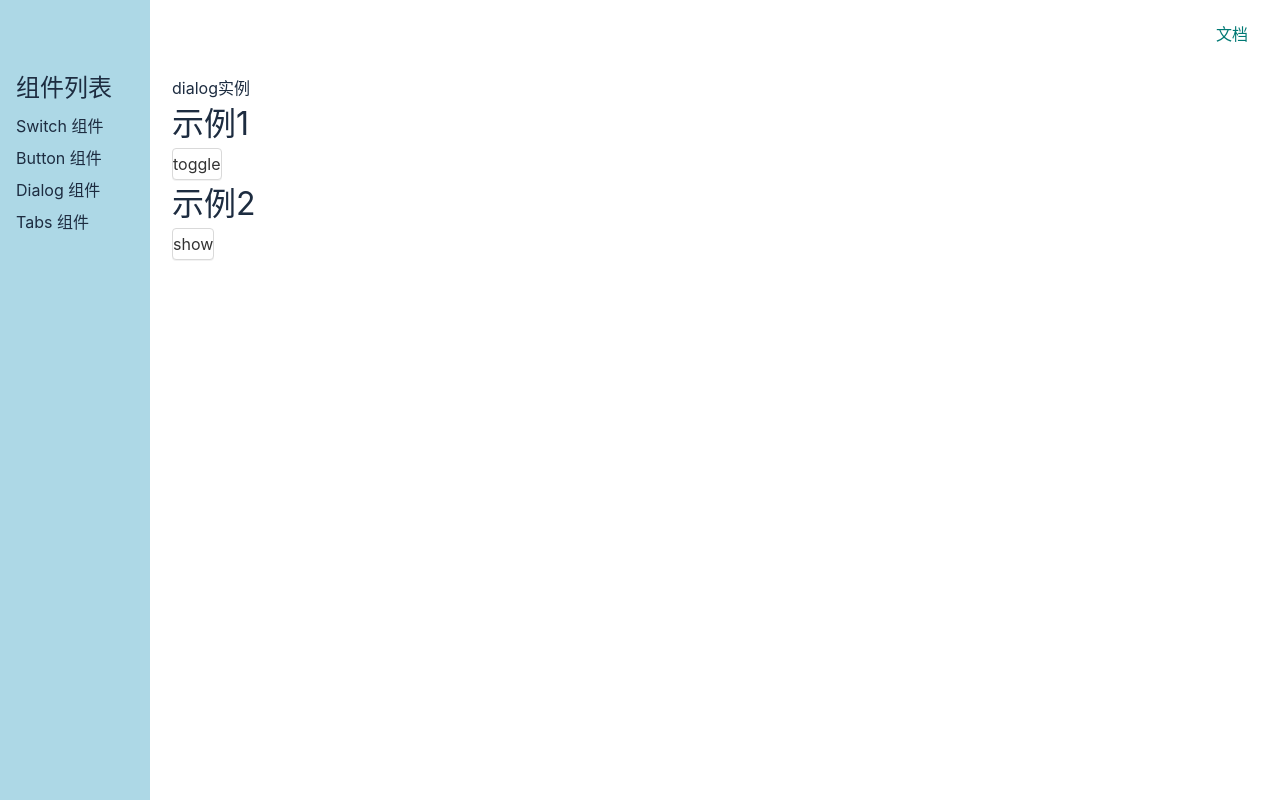
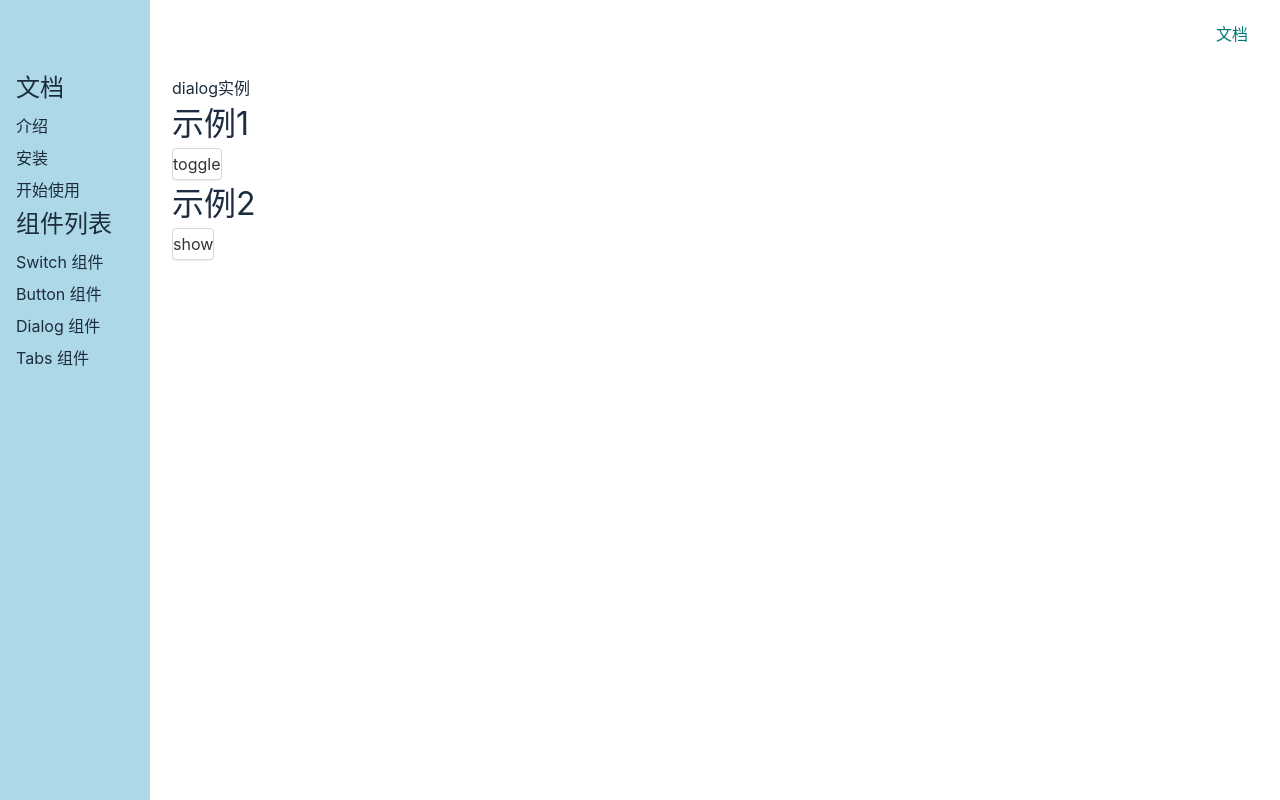
Before and after one commit to origami0227/pokemonUI, a Vue app: page /#/doc/dialog in a window 1280 px wide. Built offline with nearby package versions, Linux system fonts and the light colour scheme.

Commit message:
update routers

```diff
--- a/src/router.ts
+++ b/src/router.ts
@@ -6,6 +6,9 @@
 import DialogDemo from './components/DialogDemo.vue'
 import TabsDemo from './components/TabsDemo.vue'
 import DocDemo from './components/DocDemo.vue'
+import Intro from './views/Intro.vue'
+import GetStarted from './views/GetStarted.vue'
+import Install from './views/Install.vue'
 const history = createWebHashHistory()
 export const router = createRouter({
     history: history,
@@ -16,6 +19,9 @@
             component:Doc,
             children:[
                 {path:'',component:DocDemo},//默认页面
+                {path:'intro',component:Intro},
+                {path:'get-started',component:GetStarted},
+                {path:'install',component:Install},
                 {path:'switch',component:SwitchDemo},
                 {path:'button',component:ButtonDemo},
                 {path:'dialog',component:DialogDemo},
--- a/src/views/Doc.vue
+++ b/src/views/Doc.vue
@@ -3,6 +3,18 @@
     <Topnav :toggle-menu-button-visible="true" class="nav" />
     <div class="content">
       <aside v-if="asideVisible">
+        <h2>文档</h2>
+        <ol>
+          <li>
+            <router-link to="/doc/intro">介绍</router-link>
+          </li>
+          <li>
+            <router-link to="/doc/install">安装</router-link>
+          </li>
+          <li>
+            <router-link to="/doc/get-started">开始使用</router-link>
+          </li>
+        </ol>
         <h2>组件列表</h2>
         <ol>
           <li>
--- /dev/null
+++ b/src/views/GetStarted.vue
@@ -0,0 +1,5 @@
+<template>
+  <div>
+    GetStarted
+  </div>
+</template>
--- /dev/null
+++ b/src/views/Install.vue
@@ -0,0 +1,5 @@
+<template>
+  <div>
+    install
+  </div>
+</template>
--- /dev/null
+++ b/src/views/Intro.vue
@@ -0,0 +1,5 @@
+<template>
+  <div>
+    Intro
+  </div>
+</template>
```
